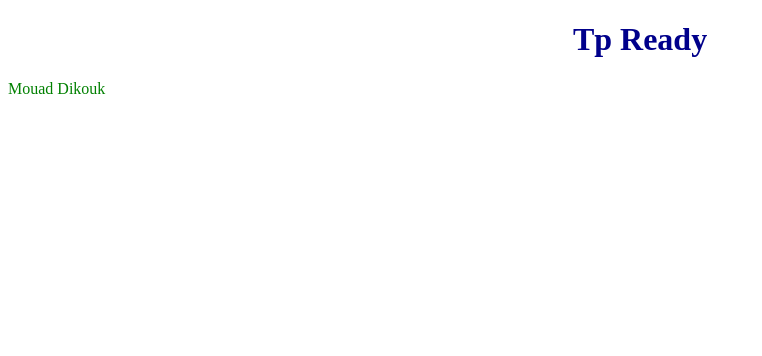
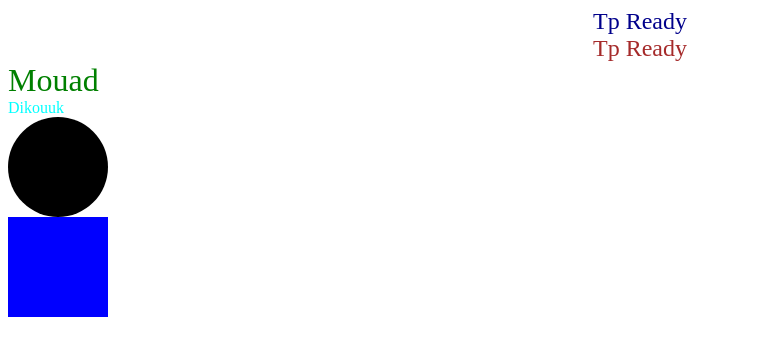
Before and after one commit to MouadDk/GroupeB, a plain HTML site: page index.html in a window 1280 px wide. Shown: the whole page, without its empty margins (0-762 px from the left). Drawn offline with Linux system fonts and the light colour scheme.

Commit message:
Div prcp

```diff
--- a/index.css
+++ b/index.css
@@ -1,11 +1,36 @@
-h1
+.hed1
 {
     color: darkblue;
     text-align: center;
+    font-size: x-large;
+}
+.hed2{
+    color: brown;
+    font-size: x-large;
+    text-align: center;
+    font-weight: 200;
 }
 
-span
+.spaaan
 {
     color: green;
 
+font-size: xx-large;
 }
+.span2
+{
+    color: aqua;
+}
+.divv{
+    background-color: black;
+    height: 100px;
+    width: 100px;
+    border-radius: 50%;
+    margin-bottom: auto;
+}
+.divv2{
+    background-color: blue;
+    height: 100px;
+    width: 100px;
+    margin-top: auto;
+}
--- a/index.html
+++ b/index.html
@@ -8,9 +8,12 @@
 
 </head>
 <body>
-
-    <h1>Tp Ready</h1>
-    <span>Mouad Dikouk</span>
-
+<div class="hed1">Tp Ready</div>
+<div class="hed2">Tp Ready</div>
+<div class="spaaan">Mouad </div>
+<div class="span2">Dikouuk
+</div>
+<div class="divv"></div>
+<div class="divv2"></div>
 </body>
 </html>
```
